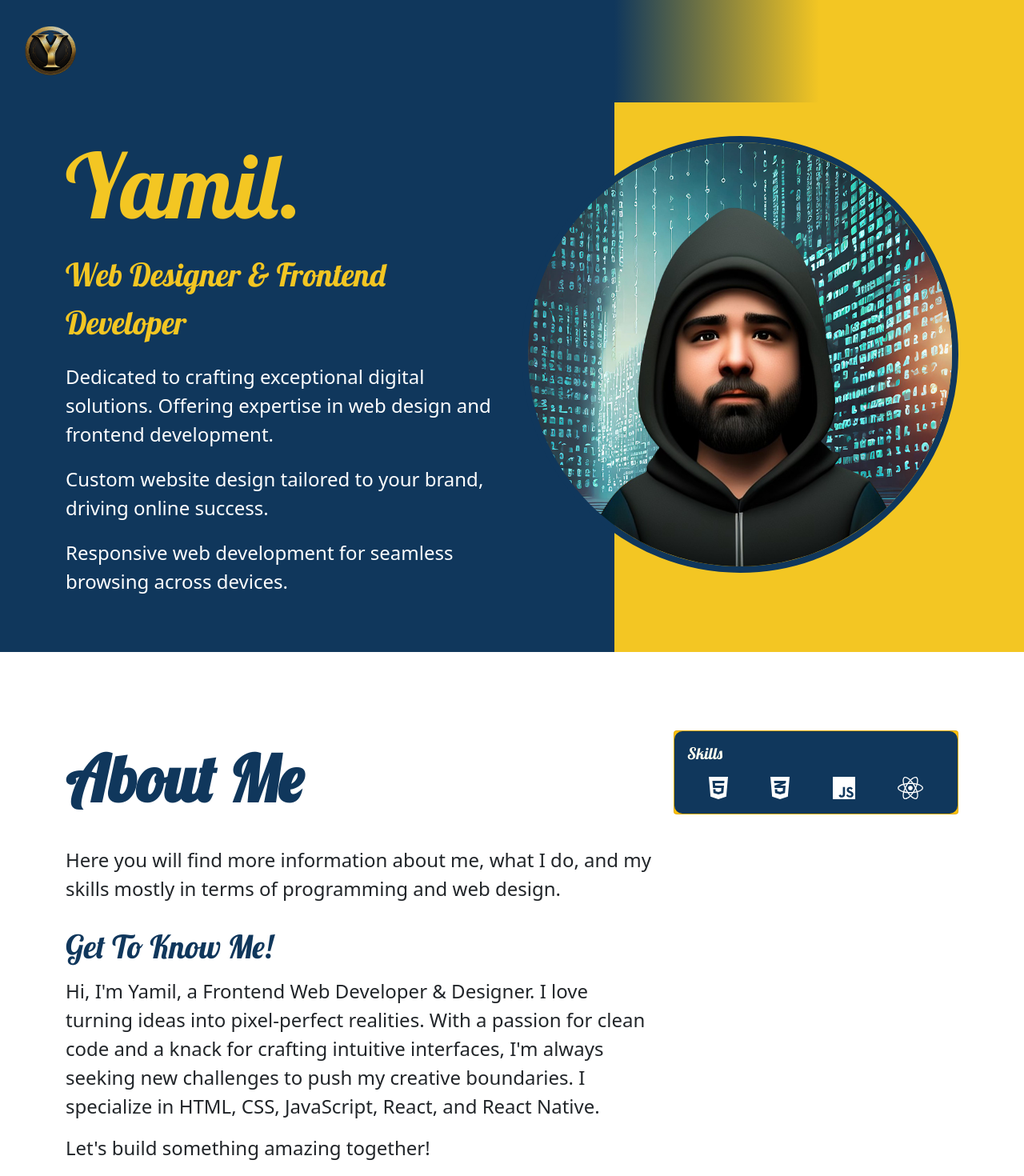
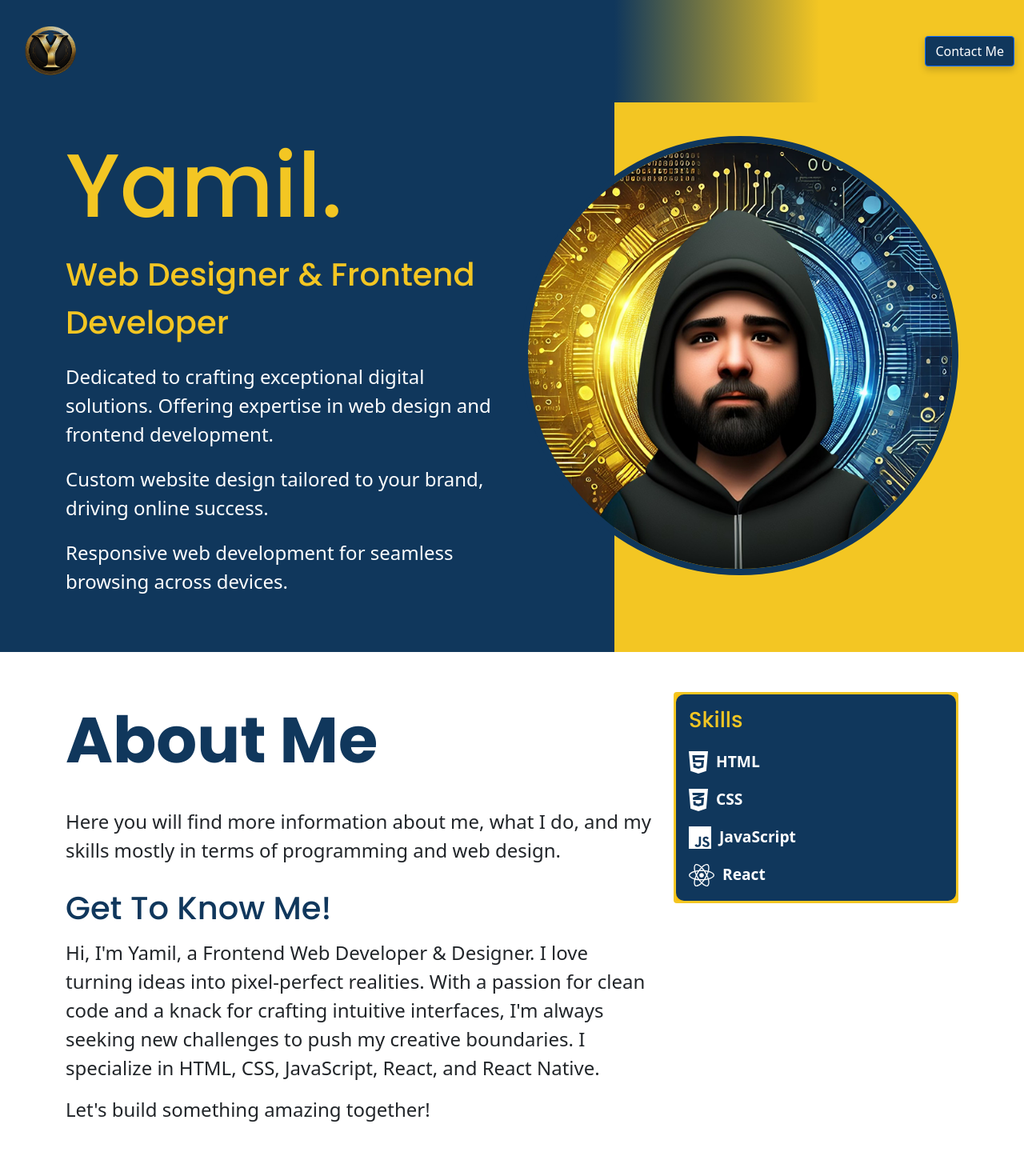
Before and after one commit to YamilVillegas/Yamil-Portfolio, a React (Create React App) app: page / in a window 1280 px wide. Shown: the top 1470 px of the page at 80% size. Built offline with nearby package versions, Linux system fonts and the light colour scheme.

Commit message:
Text animation cta button modal updated headshot

```diff
--- a/package.json
+++ b/package.json
@@ -13,6 +13,7 @@
     "@testing-library/user-event": "^14.5.2",
     "bootstrap": "^5.1.3",
     "bootstrap-social": "^5.1.1",
+    "emailjs-com": "^3.2.0",
     "font-awesome": "^4.7.0",
     "formik": "^2.2.9",
     "react": "^18.3.1",
@@ -23,8 +24,8 @@
     "react-spring": "^9.4.5-beta.1",
     "reactstrap": "^9.0.1",
     "redux-logger": "^3.0.6",
-    "typeface-lobster": "^1.1.13",
-    "typeface-open-sans": "^1.1.13",
+    "typeface-poppins": "^1.1.13",
+    "typeface-roboto": "^1.1.13",
     "web-vitals": "^2.1.4"
   },
   "scripts": {
--- a/src/App.css
+++ b/src/App.css
@@ -3,11 +3,11 @@ html {
 }
 
 body {
-  font-family: 'Open Sans', sans-serif;
+  font-family: 'Roboto', sans-serif;
 }
 
-h1,h2,h3, .card-body > .card-title {
-  font-family: 'Lobster', cursive;
+h1, h2, h3, .card-title {
+  font-family: 'Poppins', sans-serif;
 }
 
 .card-title {
@@ -71,6 +71,40 @@ h2 {
 .name-text {
   font-size: 5rem;
   color: #f3c623;
+}
+
+.cta-button {
+  font-size: 1.2rem;
+  font-weight: bold;
+  color: #ffffff;
+  background-color: #10375C !important;
+  border: none;
+  border-radius: 50px;
+  padding: 10px 20px;
+  box-shadow: 0 4px 10px rgba(0, 0, 0, 0.2);
+  transition: all 0.3s ease;
+}
+
+.cta-button:hover {
+  color: #10375C !important;
+  background-color: #f3c623 !important;
+  transform: scale(1.1);
+  box-shadow: 0 6px 15px rgba(0, 0, 0, 0.3);
+}
+
+.modal-header {
+  background-color: #10375C;
+  color: white;
+  border-bottom: none;
+}
+
+.modal-body {
+  padding: 20px;
+}
+
+.cta-button:focus {
+  outline: none;
+  box-shadow: 0 0 8px rgba(16, 55, 92, 0.7); /* Glow effect when focused */
 }
 
 .hero-section .name-text,
@@ -188,15 +222,133 @@ h2 {
   font-size: 1.5rem;
 }
 
-.skills-icons {
+.skills-column {
   display: flex;
-  justify-content: space-around;
-  margin-top: 15px;
+  justify-content: center; /* Centers the card horizontally within the column */
+  align-items: center; /* Centers the card vertically */
+  height: 100%; /* Ensures vertical centering */
 }
 
-.skills-icons .icon {
-  font-size: 2rem;
-  color: f3c623;
+.skills-card {
+  background-color: #10375c; /* Dark blue background */
+  border: 3px solid #f3c623 !important; /* Yellow border */
+  border-radius: 10px; /* Rounded corners */
+  box-shadow: none; /* Remove any shadow */
+  width: 100%;
+  max-width: 400px;
+  text-align: left;
+  animation: slideIn 2s ease-in-out; /* Add slideIn animation */
+}
+
+.skills-list {
+  display: flex;
+  flex-direction: column;
+  gap: 15px; /* Spacing between each skill item */
+  margin-top: 20px;
+}
+
+.skill-item {
+  display: flex;
+  align-items: center; /* Vertically align icon and text */
+  gap: 10px; /* Spacing between the icon and the text */
+  opacity: 0; /* Initially hidden for animation */
+  animation: fadeIn 1.5s ease-in-out forwards; /* Fade in each skill item */
+}
+
+.skill-item:nth-child(1) {
+  animation-delay: 0.2s; /* Delay for the first item */
+}
+
+.skill-item:nth-child(2) {
+  animation-delay: 0.4s;
+}
+
+.skill-item:nth-child(3) {
+  animation-delay: 0.6s;
+}
+
+.skill-item:nth-child(4) {
+  animation-delay: 0.8s;
+}
+
+@keyframes slideIn {
+  from {
+    opacity: 0;
+    transform: translateX(-20px);
+  }
+  to {
+    opacity: 1;
+    transform: translateX(0);
+  }
+}
+
+@keyframes fadeIn {
+  from {
+    opacity: 0;
+    transform: translateY(20px);
+  }
+  to {
+    opacity: 1;
+    transform: translateY(0);
+  }
+}
+
+.skill-item .icon {
+  font-size: 2rem; /* Icon size for larger screens */
+}
+
+.skill-name {
+  font-size: 1.2rem; /* Text size for larger screens */
+  font-weight: bold; /* Make the skill name stand out */
+}
+
+@media (max-width: 992px) {
+  .skills-card {
+    width: 70%; /* Reduce size for medium screens */
+  }
+
+  .skill-item .icon {
+    font-size: 1.8rem; /* Slightly smaller icons */
+  }
+
+  .skill-name {
+    font-size: 1.1rem; /* Slightly smaller text */
+  }
+}
+
+@media (max-width: 768px) {
+  .skills-column {
+    justify-content: center; /* Center on smaller screens */
+    margin-top: 20px; /* Add space from the top */
+  }
+
+  .skills-card {
+    width: 80%; /* Take up more width on smaller screens */
+    padding: 15px; /* Adjust padding for smaller sizes */
+  }
+
+  .skill-item .icon {
+    font-size: 1.5rem; /* Smaller icons */
+  }
+
+  .skill-name {
+    font-size: 1rem; /* Smaller text for mobile */
+  }
+}
+
+@media (max-width: 576px) {
+  .skills-card {
+    width: 95%; /* Full width for very small screens */
+    padding: 10px; /* Adjust padding further */
+  }
+
+  .skill-item .icon {
+    font-size: 1.2rem; /* Icons for smallest screens */
+  }
+
+  .skill-name {
+    font-size: 0.9rem; /* Smallest text */
+  }
 }
 
 .card-body {
@@ -205,7 +357,8 @@ h2 {
 }
 
 .card-title{
-  color: #FFFFF0;
+  color: #f3c623;
+  font-size: 1.7rem;
 }
 
 .project-section {
@@ -220,6 +373,7 @@ h2 {
 
 .projects-p {
   margin-top: 50px;
+  padding-bottom: 25px;
   font-size: 1.5rem;
 }
 
@@ -278,7 +432,7 @@ h2 {
   background-color: #10375c;
   color: white;
   border: 2px solid #f3c623;
-  font-family: 'Lobster', cursive;
+  font-family: 'Roboto', sans-serif;
   font-size: 1.2rem;
   cursor: pointer;
   transition: background-color 0.3s ease, transform 0.3s ease;
--- a/src/components/AboutMe.js
+++ b/src/components/AboutMe.js
@@ -6,8 +6,8 @@ import { faHtml5, faCss3Alt, faJs, faReact } from '@fortawesome/free-brands-svg-
 const AboutMe = () => {
   return (
     <div className='about-me-section'>
-      <Container className="mt-5">
-        <Row>
+      <Container>
+        <Row className="align-items-start">
           <Col md={8}>
             <h1 className="about-me-title mb-4">About Me</h1>
             <p className='about-me-p'>
@@ -19,15 +19,27 @@ const AboutMe = () => {
             </p>
             <p className='about-me-p'>Let's build something amazing together!</p>
           </Col>
-          <Col md={4}>
-            <Card className="bg-warning text-white">
+          <Col md={4} className="skills-column">
+            <Card className="bg-warning text-white skills-card">
               <div className="card-body">
                 <h5 className="card-title">Skills</h5>
-                <div className="skills-icons">
-                  <FontAwesomeIcon icon={faHtml5} className="icon" />
-                  <FontAwesomeIcon icon={faCss3Alt} className="icon" />
-                  <FontAwesomeIcon icon={faJs} className="icon" />
-                  <FontAwesomeIcon icon={faReact} className="icon" />
+                <div className="skills-list">
+                  <div className="skill-item">
+                    <FontAwesomeIcon icon={faHtml5} className="icon" />
+                    <span className="skill-name">HTML</span>
+                  </div>
+                  <div className="skill-item">
+                    <FontAwesomeIcon icon={faCss3Alt} className="icon" />
+                    <span className="skill-name">CSS</span>
+                  </div>
+                  <div className="skill-item">
+                    <FontAwesomeIcon icon={faJs} className="icon" />
+                    <span className="skill-name">JavaScript</span>
+                  </div>
+                  <div className="skill-item">
+                    <FontAwesomeIcon icon={faReact} className="icon" />
+                    <span className="skill-name">React</span>
+                  </div>
                 </div>
               </div>
             </Card>
--- a/src/components/ContactForm.js
+++ b/src/components/ContactForm.js
@@ -1,26 +1,78 @@
 import React, { useState } from 'react';
 import { Button, Form, FormGroup, Input } from 'reactstrap';
+import emailjs from 'emailjs-com';
 
 const ContactForm = () => {
   const [message, setMessage] = useState('');
+  const [email, setEmail] = useState('');
+  const [name, setName] = useState('');
 
   const handleSubmit = (e) => {
     e.preventDefault();
-    // Handle form submission here, left empty to fill in later
-    console.log('Message:', message);
-    // Clears the form after submission
+
+    const templateParams = {
+      from_name: name,
+      message: message,
+      reply_to: email,
+    };
+
+    // EmailJS Configuration with IDs
+    const SERVICE_ID = 'service_rqx9l1s';
+    const TEMPLATE_ID = 'template_rf50h8c';
+    const USER_ID = 'qOIaBdiUzLYiuHh1x';
+
+    emailjs.send(SERVICE_ID, TEMPLATE_ID, templateParams, USER_ID)
+      .then((response) => {
+        console.log('SUCCESS!', response.status, response.text);
+        alert('Message sent successfully!');
+      })
+      .catch((err) => {
+        console.log('FAILED...', err);
+        alert('Message failed to send. Please try again.');
+      });
+
     setMessage('');
+    setEmail('');
+    setName('');
   };
 
   return (
-    <div className="contact-form">
+    <div id="contact-form" className="contact-form">
       <h3 className="contact-form-h3">Send me a message!</h3>
-      <p className='contact-form-p'>Got a question, proposal or just want to say hello? Send a message below :)</p>
+      <p className="contact-form-p">
+        Got a question, proposal, or just want to say hello? Send a message below :)
+      </p>
       <Form onSubmit={handleSubmit}>
         <FormGroup>
-          <Input type="textarea" value={message} onChange={(e) => setMessage(e.target.value)} placeholder="Your message" />
+          <Input
+            type="text"
+            value={name}
+            onChange={(e) => setName(e.target.value)}
+            placeholder="Your Name"
+            required
+          />
         </FormGroup>
-        <Button>Message</Button>
+        <FormGroup>
+          <Input
+            type="email"
+            value={email}
+            onChange={(e) => setEmail(e.target.value)}
+            placeholder="Your Email"
+            required
+          />
+        </FormGroup>
+        <FormGroup>
+          <Input
+            type="textarea"
+            value={message}
+            onChange={(e) => setMessage(e.target.value)}
+            placeholder="Your Message"
+            required
+          />
+        </FormGroup>
+        <Button type="submit" color="primary">
+          Send Message
+        </Button>
       </Form>
     </div>
   );
--- a/src/components/Header.js
+++ b/src/components/Header.js
@@ -1,9 +1,11 @@
-import { Navbar, NavbarBrand } from "reactstrap";
+import { Navbar, NavbarBrand, Button, Modal, ModalHeader, ModalBody } from "reactstrap";
 import YLogo from '../app/assets/img/YLogo.png';
 import React, { useState, useEffect } from 'react';
+import ContactForm from './ContactForm';
 
 const Header = () => {
   const [scrolled, setScrolled] = useState(false);
+  const [modalOpen, setModalOpen] = useState(false);
 
   useEffect(() => {
     const handleScroll = () => {
@@ -14,7 +16,10 @@ const Header = () => {
     return () => window.removeEventListener('scroll', handleScroll);
   }, []);
 
+  const toggleModal = () => setModalOpen(!modalOpen);
+
   return (
+    <>
       <Navbar
         dark
         className={`navbar-dark ${scrolled ? 'navbar-scrolled' : ''}`}
@@ -24,7 +29,21 @@ const Header = () => {
         <NavbarBrand href='/'>
           <img src={YLogo} alt='YLogo' />
         </NavbarBrand>
+        <Button
+          color="primary"
+          className="ml-auto cta-button"
+          onClick={toggleModal}
+        >
+          Contact Me
+        </Button>
       </Navbar>
+      <Modal isOpen={modalOpen} toggle={toggleModal} centered>
+        <ModalHeader toggle={toggleModal}>Contact Me</ModalHeader>
+        <ModalBody>
+          <ContactForm />
+        </ModalBody>
+      </Modal>
+    </>
   );
 };
 
--- a/src/components/HeroSection.js
+++ b/src/components/HeroSection.js
@@ -1,6 +1,6 @@
 import React from 'react';
 import { Container, Row, Col } from 'reactstrap';
-import headshot from '../app/assets/img/CodingHeader.png'
+import headshot from '../app/assets/img/PersonalImageBlueYellowBG.png'
 
 const HeroSection = () => {
   return (
--- a/src/index.js
+++ b/src/index.js
@@ -7,8 +7,8 @@ import './index.css';
 import 'bootstrap/dist/css/bootstrap.min.css';
 import 'bootstrap-social/bootstrap-social.css';
 import 'font-awesome/css/font-awesome.css';
-import 'typeface-lobster';
-import 'typeface-open-sans';
+import 'typeface-roboto';
+import 'typeface-poppins';
 
 const container = document.getElementById('root');
 const root = createRoot(container);
```
Also changed, not shown: src/app/assets/img/PersonalImageBlueYellowBG.png (added), 1 other file (tests, documents, lock files or other folders). Lines whose indentation alone changed are shown as unchanged.
